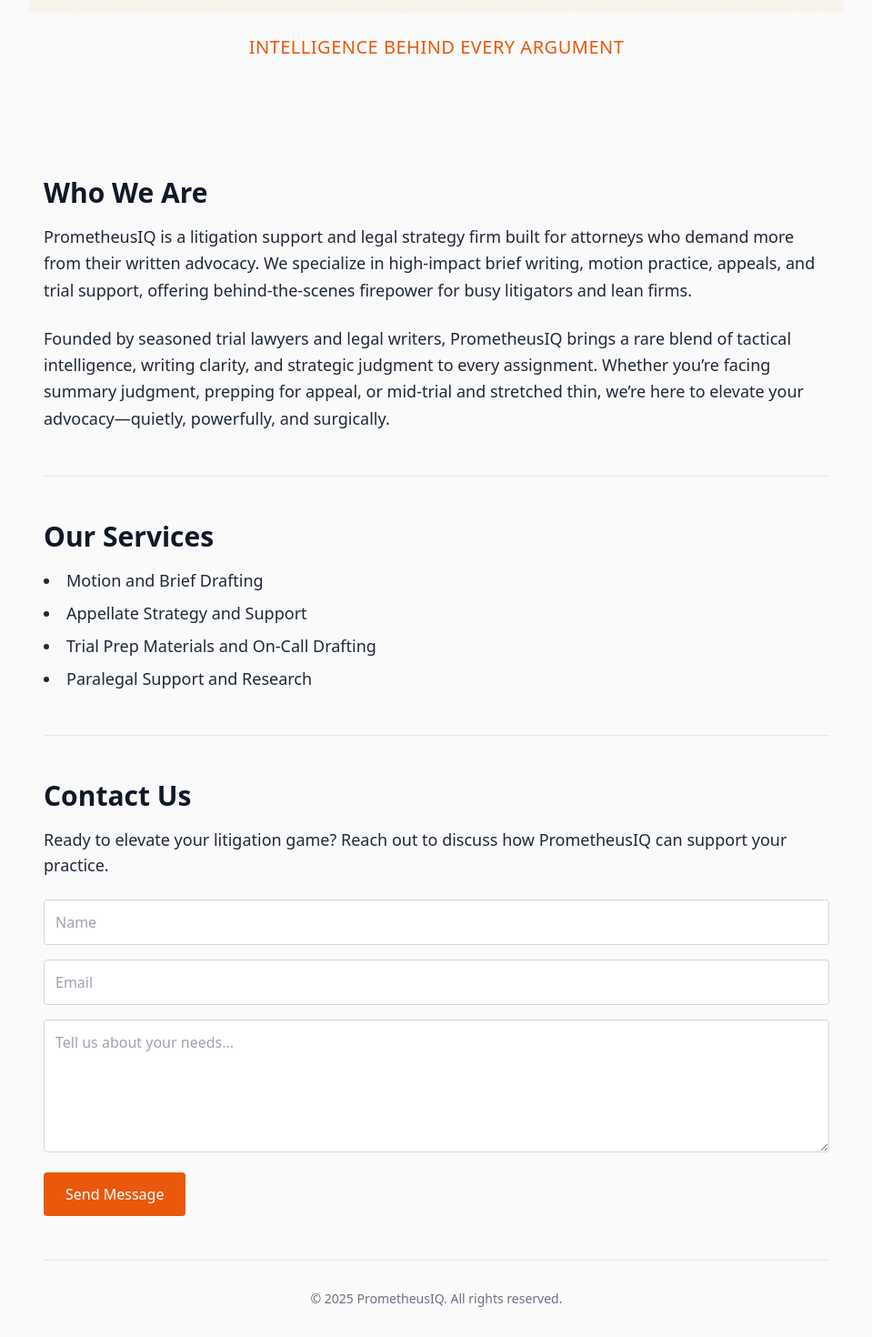
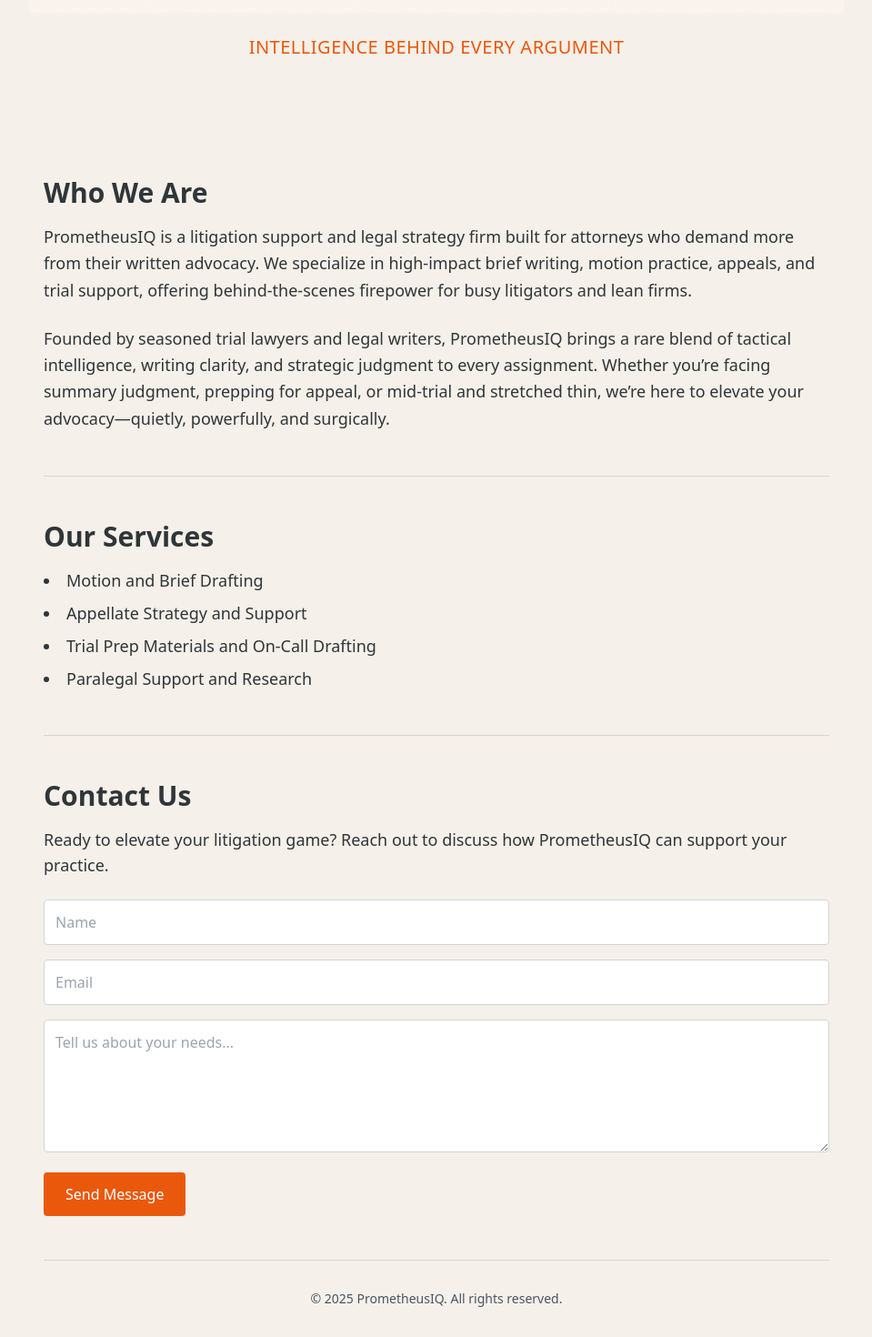
Before and after one commit to prometheusiq/prometheusiq-site, a React (Vite) app: page / in a window 1280 px wide. Shown: the part 1027-2497 px from the top of the page at 91% size, without its empty margins (160-1119 px from the left). Built offline with nearby package versions, Linux system fonts and the light colour scheme.

Commit message:
Updated color scheme to match logo branding

```diff
--- a/src/PrometheusIQWebsite.jsx
+++ b/src/PrometheusIQWebsite.jsx
@@ -3,10 +3,10 @@
 
 export default function PrometheusIQWebsite() {
   return (
-    <div className="min-h-screen bg-neutral-50 text-gray-800 font-sans">
-      <nav className="w-full px-6 py-4 flex justify-between items-center bg-white shadow-sm border-b">
-        <div className="text-2xl font-bold tracking-wide text-gray-900">PrometheusIQ</div>
-        <ul className="flex gap-6 text-gray-700 text-md font-medium">
+    <div className="min-h-screen bg-[#f5f0e9] text-gray-800 font-sans">
+      <nav className="w-full px-6 py-4 flex justify-between items-center bg-[#f5f0e9] shadow-sm border-b border-gray-300">
+        <div className="text-2xl font-bold tracking-wide text-[#2f3639]">PrometheusIQ</div>
+        <ul className="flex gap-6 text-[#2f3639] text-md font-medium">
           <li className="hover:text-orange-600 cursor-pointer">Home</li>
           <li className="hover:text-orange-600 cursor-pointer">About</li>
           <li className="hover:text-orange-600 cursor-pointer">Services</li>
@@ -22,23 +22,23 @@
       </header>
 
       <main className="max-w-4xl mx-auto px-4">
-        <section className="py-12 border-b">
-          <h2 className="text-3xl font-semibold mb-4 text-gray-900">Who We Are</h2>
-          <p className="text-lg leading-relaxed text-gray-800">
+        <section className="py-12 border-b border-gray-300">
+          <h2 className="text-3xl font-semibold mb-4 text-[#2f3639]">Who We Are</h2>
+          <p className="text-lg leading-relaxed text-[#2f3639]">
             PrometheusIQ is a litigation support and legal strategy firm built for attorneys who demand more from their written advocacy.
             We specialize in high-impact brief writing, motion practice, appeals, and trial support, offering behind-the-scenes firepower
             for busy litigators and lean firms.
           </p>
-          <p className="mt-6 text-lg leading-relaxed text-gray-800">
+          <p className="mt-6 text-lg leading-relaxed text-[#2f3639]">
             Founded by seasoned trial lawyers and legal writers, PrometheusIQ brings a rare blend of tactical intelligence, writing clarity,
             and strategic judgment to every assignment. Whether you’re facing summary judgment, prepping for appeal, or mid-trial and
             stretched thin, we’re here to elevate your advocacy—quietly, powerfully, and surgically.
           </p>
         </section>
 
-        <section className="py-12 border-b">
-          <h2 className="text-3xl font-semibold mb-4 text-gray-900">Our Services</h2>
-          <ul className="list-disc list-inside space-y-2 text-lg text-gray-800">
+        <section className="py-12 border-b border-gray-300">
+          <h2 className="text-3xl font-semibold mb-4 text-[#2f3639]">Our Services</h2>
+          <ul className="list-disc list-inside space-y-2 text-lg text-[#2f3639]">
             <li>Motion and Brief Drafting</li>
             <li>Appellate Strategy and Support</li>
             <li>Trial Prep Materials and On-Call Drafting</li>
@@ -46,9 +46,9 @@
           </ul>
         </section>
 
-        <section className="py-12 border-b">
-          <h2 className="text-3xl font-semibold mb-4 text-gray-900">Contact Us</h2>
-          <p className="text-lg mb-6 text-gray-800">
+        <section className="py-12 border-b border-gray-300">
+          <h2 className="text-3xl font-semibold mb-4 text-[#2f3639]">Contact Us</h2>
+          <p className="text-lg mb-6 text-[#2f3639]">
             Ready to elevate your litigation game? Reach out to discuss how PrometheusIQ can support your practice.
           </p>
           <form className="space-y-4">
@@ -62,7 +62,7 @@
         </section>
       </main>
 
-      <footer className="text-center py-8 text-sm text-gray-500">
+      <footer className="text-center py-8 text-sm text-gray-600">
         © {new Date().getFullYear()} PrometheusIQ. All rights reserved.
       </footer>
     </div>
```
